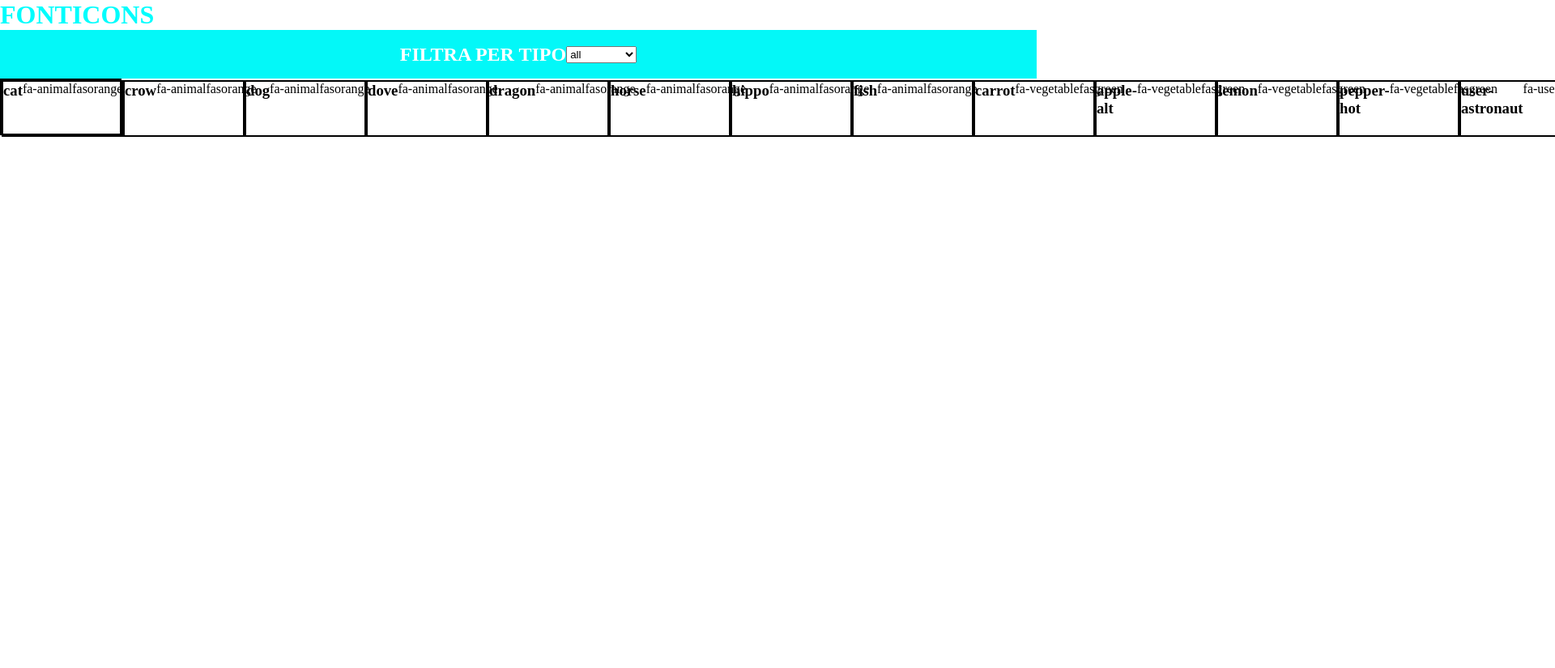
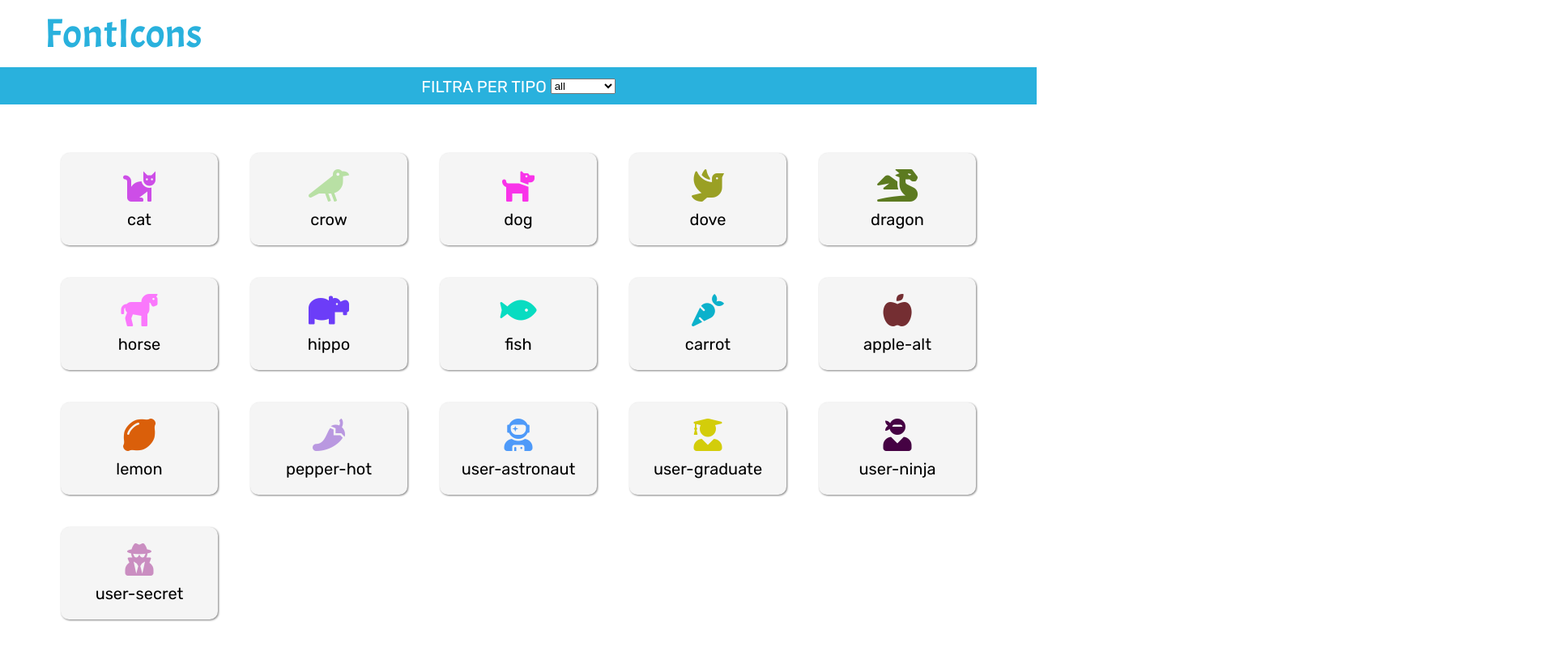
Before and after one commit to doctorpack/js-es6-icons, a plain HTML site: page index.html in a window 1280 px wide. Shown: the top 825 px of the page at 81% size, 1920 px wide, since content can reach past the window. Before the commit the page ends 800 px from the top, so only its background shows below. Drawn offline with Linux system fonts and the light colour scheme.

Commit message:
fix exercise with teacher help

```diff
--- a/css/style.css
+++ b/css/style.css
@@ -1,34 +1,80 @@
-*{
+* {
+    margin: 0;
     padding: 0;
-    margin: 0;
     box-sizing: border-box;
 }
-h1{
-    color: rgb(0, 253, 253);
-}
-h2{
-    color: white;
-}
-.filter-zone{
-    background-color: rgb(3, 248, 248);
-    height: 60px;
-    display: flex;
-    justify-content: center;
-    align-items: center;
-}
-select{
-    height: 35%;
+
+body {
+    font-size: 20px;
+    font-family: 'Rubik', sans-serif;
 }
 
-.cards-container{
+.container {
+    max-width: 1170px;
+    margin: 0 auto;
+}
+
+.container::after {
+    content: '';
+    display: table;
+    clear: both;
+}
+
+.header-top {
+    font-family: 'Acme', sans-serif;
+    color: rgb(41, 177, 221);;
+    padding: 10px;
+}
+
+.header-bottom {
+    background-color: rgb(41, 177, 221);
+    color: white;
+    padding: 10px;
+}
+
+.logo h1 {
+    font-size: 50px;
+    font-weight: normal;
+}
+
+.search {
+    text-align: center;
+}
+
+.search h2 {
+    display: inline-block;
+    font-size: 20px;
+    font-weight: normal;
+    text-transform: uppercase;
+    vertical-align: middle;
+}
+
+#type-filter {
+    vertical-align: middle;
+}
+
+main {
+    padding: 40px 0;
+}
+
+#icons-container {
     display: flex;
+    justify-content: space-between;
+    align-items: flex-start;
+    flex-wrap: wrap;
+}
 
+.box {
+    flex-basis: calc(20% - 40px);
+    margin: 20px;
+    padding: 20px;
+    background: rgb(245, 245, 245);
+    border-radius: 10px;
+    text-align: center;
+    filter: drop-shadow(1px 1px 1px rgba(0,0,0, 0.5));
 }
-.card{
-    display: flex;
-    height: 70px;
-    width: 150px;
-    border-color: black;
-    border: solid 2px;
 
+.box i {
+    font-size: 200%;
+    margin-bottom: 10px;
 }
--- a/index.html
+++ b/index.html
@@ -1,32 +1,48 @@
 <!DOCTYPE html>
 <html lang="en">
+
 <head>
 	<meta charset="UTF-8">
 	<meta http-equiv="X-UA-Compatible" content="IE=edge">
 	<meta name="viewport" content="width=device-width, initial-scale=1.0">
+	<link rel="stylesheet" href="https://cdnjs.cloudflare.com/ajax/libs/font-awesome/5.15.4/css/all.min.css"
+		integrity="sha512-1ycn6IcaQQ40/MKBW2W4Rhis/DbILU74C1vSrLJxCq57o941Ym01SwNsOMqvEBFlcgUa6xLiPY/NS5R+E6ztJQ=="
+		crossorigin="anonymous" referrerpolicy="no-referrer" />
+	<link href="https://fonts.googleapis.com/css2?family=Acme&family=Rubik&display=swap" rel="stylesheet">
+	<title>esercitazione icone</title>
 	<link rel="stylesheet" href="css/style.css">
-    <title>FONT ICONS</title>
+	<script src="js/script.js" defer></script>
 </head>
+
 <body>
+
 	<header>
-        <div class="title">
-            <h1>FONTICONS</h1>
+		<div class="header-top">
+			<div class="container">
+				<div class="logo">
+					<h1>FontIcons</h1>
 				</div>
-        <div class="filter-zone">
-            <H2>FILTRA PER TIPO</H2>
-            <select name="level" id="select-level">
+			</div>
+		</div>
+		<div class="header-bottom">
+			<div class="container">
+				<div class="search">
+					<h2>filtra per tipo</h2>
+					<select id="type-filter">
 						<option value="">all</option>
-				<option value="">animals</option>
-				<option value="">vegetables</option>
-                <option value="">user</option>
 					</select>
 				</div>
+			</div>
+		</div>
 	</header>
-    <div class="cards-container">
-        <div class="card">
+
+	<main>
+		<div class="container">
+			<div id="icons-container">
 
 			</div>
 		</div>
-    <script src="js/script.js"defer></script>
+	</main>
 </body>
+
 </html>
--- a/js/script.js
+++ b/js/script.js
@@ -1,134 +1,181 @@
-let container =document.querySelector(".card")
 const arrIcons = [
 	{
 		name: 'cat',
 		prefix: 'fa-',
 		type: 'animal',
 		family: 'fas',
-		color: 'orange'
+		color: 'orange',
 	},
 	{
 		name: 'crow',
 		prefix: 'fa-',
 		type: 'animal',
 		family: 'fas',
-		color: 'orange'
+		color: 'orange',
 	},
 	{
 		name: 'dog',
 		prefix: 'fa-',
 		type: 'animal',
 		family: 'fas',
-		color: 'orange'
+		color: 'orange',
 	},
 	{
 		name: 'dove',
 		prefix: 'fa-',
 		type: 'animal',
 		family: 'fas',
-		color: 'orange'
+		color: 'orange',
 	},
 	{
 		name: 'dragon',
 		prefix: 'fa-',
 		type: 'animal',
 		family: 'fas',
-		color: 'orange'
+		color: 'orange',
 	},
 	{
 		name: 'horse',
 		prefix: 'fa-',
 		type: 'animal',
 		family: 'fas',
-		color: 'orange'
+		color: 'orange',
 	},
 	{
 		name: 'hippo',
 		prefix: 'fa-',
 		type: 'animal',
 		family: 'fas',
-		color: 'orange'
+		color: 'orange',
 	},
 	{
 		name: 'fish',
 		prefix: 'fa-',
 		type: 'animal',
 		family: 'fas',
-		color: 'orange'
+		color: 'orange',
 	},
 	{
 		name: 'carrot',
 		prefix: 'fa-',
-		type: 'vegetable',
+		type: 'fruit',
 		family: 'fas',
-		color: 'green'
+		color: 'green',
 	},
 	{
 		name: 'apple-alt',
 		prefix: 'fa-',
-		type: 'vegetable',
+		type: 'fruit',
 		family: 'fas',
-		color: 'green'
+		color: 'green',
 	},
 	{
 		name: 'lemon',
 		prefix: 'fa-',
 		type: 'vegetable',
 		family: 'fas',
-		color: 'green'
+		color: 'green',
 	},
 	{
 		name: 'pepper-hot',
 		prefix: 'fa-',
 		type: 'vegetable',
 		family: 'fas',
-		color: 'green'
+		color: 'green',
 	},
 	{
 		name: 'user-astronaut',
 		prefix: 'fa-',
 		type: 'user',
 		family: 'fas',
-		color: 'blue'
+		color: 'blue',
 	},
 	{
 		name: 'user-graduate',
 		prefix: 'fa-',
 		type: 'user',
 		family: 'fas',
-		color: 'blue'
+		color: 'blue',
 	},
 	{
 		name: 'user-ninja',
 		prefix: 'fa-',
-		type: 'user',
+		type: 'cosa',
 		family: 'fas',
-		color: 'blue'
+		color: 'blue',
 	},
 	{
 		name: 'user-secret',
 		prefix: 'fa-',
-		type: 'user',
+		type: 'alien',
 		family: 'fas',
-		color: 'blue'
+		color: 'blue',
+	},
+];
+
+const eleIconsContainer = document.querySelector('#icons-container');
+const eleSelect = document.querySelector('#type-filter');
+
+populateSelect(arrIcons, eleSelect);
+randomizeColors(arrIcons);
+renderIcons(arrIcons, eleIconsContainer);
+eleSelect.addEventListener('change', filterIcons);
+
+
+
+
+function renderIcons(arrData, eleContainer) {
+	eleContainer.innerHTML = '';
+	arrData.forEach(objIcon => eleContainer.innerHTML += generateCard(objIcon));
+}
+
+function generateCard(objData) {
+	return `
+		<div class="box">
+			<i class="${objData.family} ${objData.prefix}${objData.name}" style="color:${objData.color}"></i>
+			<div class="title">${objData.name}</div>
+		</div>
+	`;
+}
+
+function populateSelect(arrData, eleSelect) {
+
+	const arrTypes = [];
+	arrData.forEach(objIcon => arrTypes.includes(objIcon.type) ? '' : arrTypes.push(objIcon.type));
+
+	console.log(arrTypes);
+
+	arrTypes.forEach(type => eleSelect.innerHTML += `<option value="${type}">${type}</option>`);
+}
+
+function filterIcons() {
+	const selectedType = this.value;
+
+	// filtrare array
+	if (selectedType !== '') {
+		arrIconsFiltered = arrIcons.filter(objIcon => objIcon.type === selectedType)
+	} else {
+		arrIconsFiltered = arrIcons;
 	}
-];
-generatormembers();
-// Una volta definita la struttura dati, prendendo come riferimento la card di esempio presente nell'html, stampare dinamicamente le card
+	console.log(arrIconsFiltered);
 
-function generatormembers(){
-    // scorro con un ciclo for l'array di oggetti
-    for(let i = 0; i < arrIcons.length; i++){
-        // newCard contiene il codice HTML che andrò ad inserire nel file index.html
-        let newCard =
-        `<div class="card">
-                    <h3>${arrIcons[i].name}</h3>
-                    <p>${arrIcons[i].prefix}</p>
-                    <p>${arrIcons[i].type}</p>
-                    <p>${arrIcons[i].family}</p>
-                    <p>${arrIcons[i].color}</p>
-        </div>`
-            // inserisco nel file HTML il contenuto di newcard
-        container.innerHTML += newCard;
-    }
+
+	renderIcons(arrIconsFiltered, eleIconsContainer);
 }
+
+function randomizeColors(arrIcons) {
+	arrIcons.forEach(objIcon => objIcon.color = getRandomColor());
+}
+
+function getRandomColor() {
+	const acceptableChars = '0123456789ABCDEF';
+	let color = '#'
+	for (let i = 0; i < 6; i++) {
+		color += acceptableChars[getRandomInteger(0, 15)];
+	}
+	return color;
+}
+
+function getRandomInteger(min, max) {
+	return Math.floor(Math.random() * (max - min + 1) ) + min;
+}
```
Lines whose indentation alone changed are shown as unchanged.
